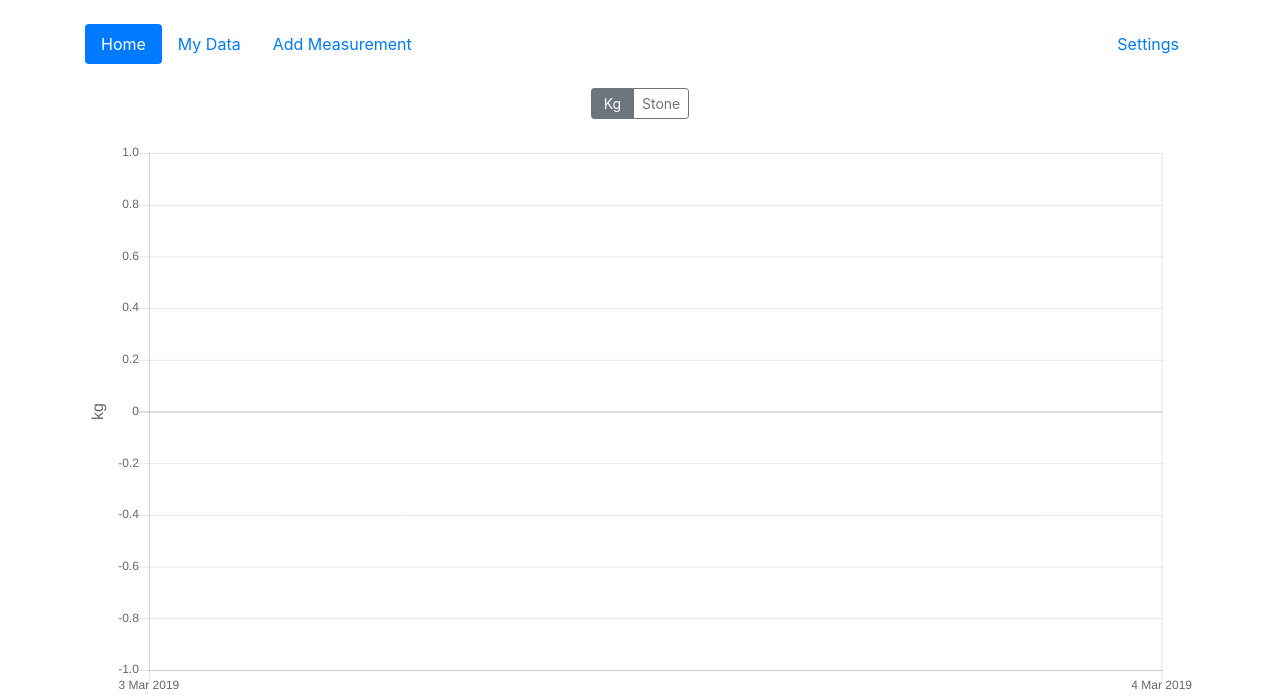
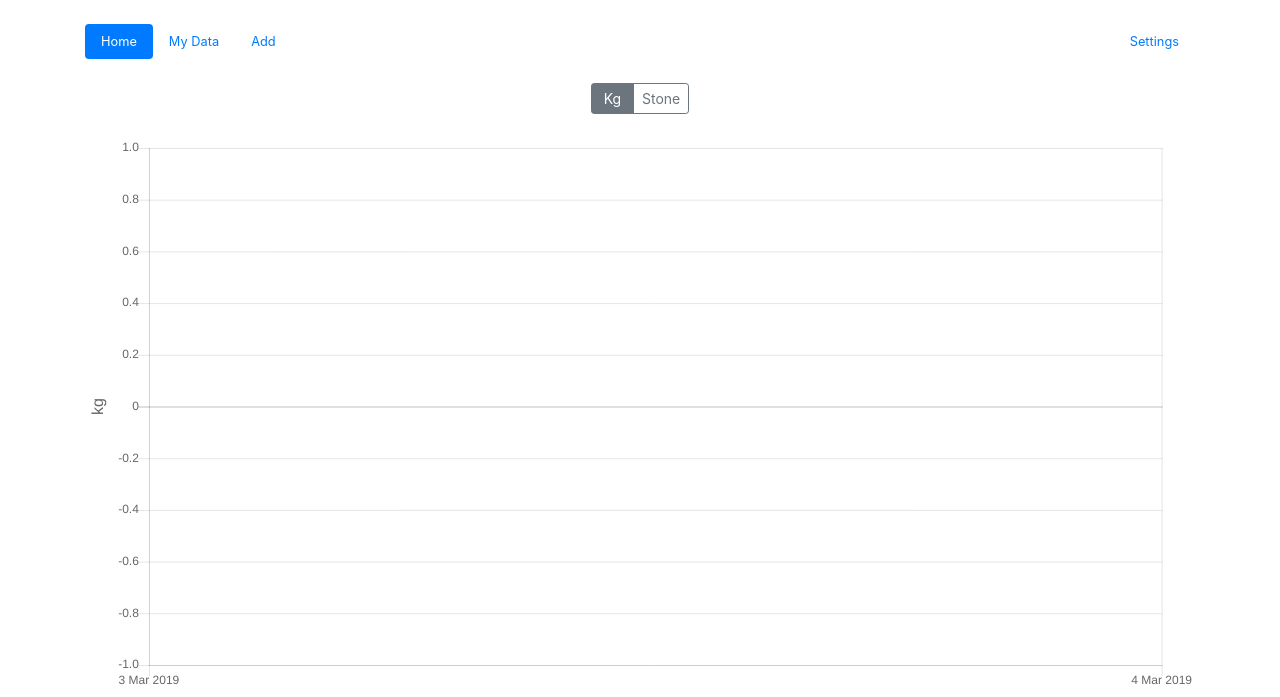
Before and after one commit to wkeeling/weighttracker, a Django app: page /track/ in a window 1280 px wide. Shown: the top 697 px of the page. Run offline with Django 3.2, Linux system fonts and the light colour scheme; data that the repository does not hold is empty; some libraries are stand-ins or nearby versions.

Commit message:
Use small text

```diff
--- a/templates/base.html
+++ b/templates/base.html
@@ -21,20 +21,20 @@
                 <div class="col-10">
                     <ul class="nav nav-pills">
                         <li class="nav-item">
-                            <a class="nav-link{% if not page %} active{% endif %}" href="{% url 'home' %}">Home</a>
+                            <a class="small nav-link{% if not page %} active{% endif %}" href="{% url 'home' %}">Home</a>
                         </li>
                         <li class="nav-item">
-                            <a class="nav-link{% if page == 'mydata' %} active{% endif %}" href="{% url 'mydata' %}">My Data</a>
+                            <a class="small nav-link{% if page == 'mydata' %} active{% endif %}" href="{% url 'mydata' %}">My Data</a>
                         </li>
                         <li class="nav-item">
-                            <a class="nav-link{% if page == 'add' %} active{% endif %}" href="{% url 'add' %}">Add Measurement</a>
+                            <a class="small nav-link{% if page == 'add' %} active{% endif %}" href="{% url 'add' %}">Add</a>
                         </li>
                     </ul>
                 </div>
                 <div class="col-2">
                     <ul class="nav nav-pills float-right">
                         <li class="nav-item">
-                            <a class="nav-link{% if page == 'settings' %} active{% endif %}" href="{% url 'settings' %}">Settings</a>
+                            <a class="small nav-link{% if page == 'settings' %} active{% endif %}" href="{% url 'settings' %}">Settings</a>
                         </li>
                     </ul>
                 </div>
```
